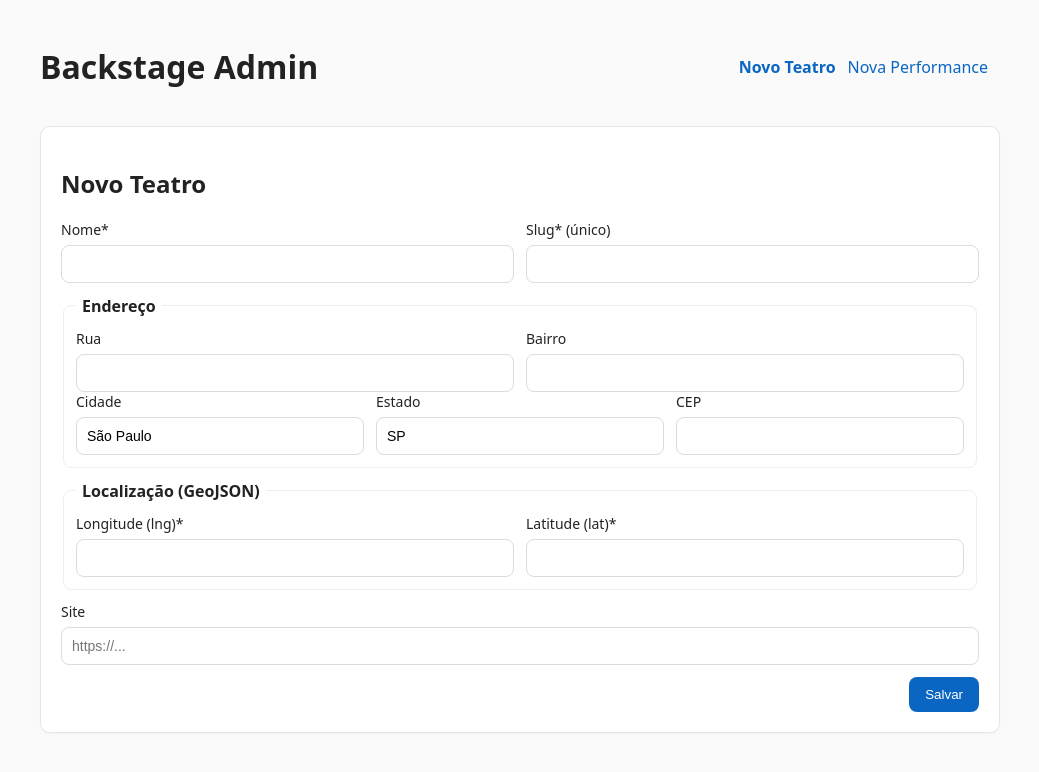
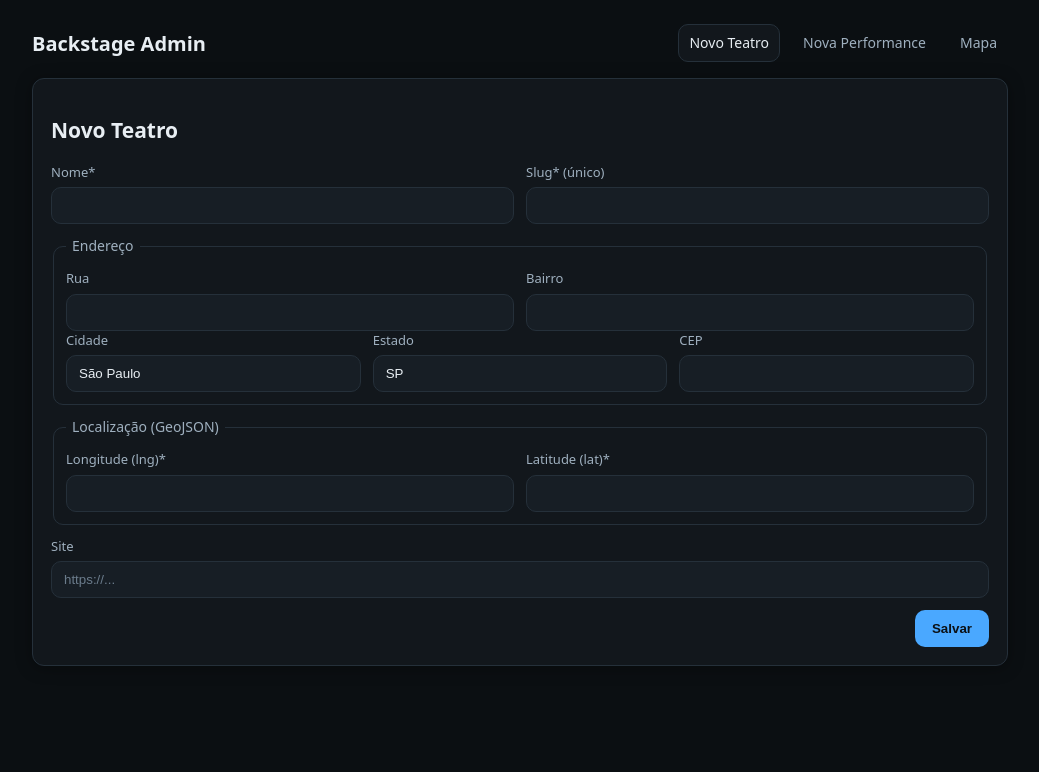
Before and after one commit to AllanAbla/Backstage-Front, a React (Vite) app: page /theaters/new in a window 1280 px wide. Shown: the top 772 px of the page, without its empty margins (120-1159 px from the left). Built offline with nearby package versions, Linux system fonts and the light colour scheme; no server answers.

Commit message:
Dark Mode e Mapa dos teatros

```diff
--- a/package.json
+++ b/package.json
@@ -9,6 +9,8 @@
     "preview": "vite preview --port 5174"
   },
   "dependencies": {
+    "leaflet": "1.9.4",
+    "react-leaflet": "4.2.1",
     "react": "^18.3.1",
     "react-dom": "^18.3.1",
     "react-router-dom": "^6.26.1"
--- a/src/App.jsx
+++ b/src/App.jsx
@@ -1,6 +1,7 @@
-import { Link, Routes, Route, NavLink } from "react-router-dom";
+import { Routes, Route, NavLink } from "react-router-dom";
 import TheaterForm from "./components/TheaterForm.jsx";
 import PerformanceForm from "./components/PerformanceForm.jsx";
+import MapPage from "./pages/Map.jsx"; // <-- ADICIONE ESSA LINHA
 
 export default function App() {
   return (
@@ -10,6 +11,7 @@ export default function App() {
         <nav>
           <NavLink to="/theaters/new">Novo Teatro</NavLink>
           <NavLink to="/performances/new">Nova Performance</NavLink>
+          <NavLink to="/map">Mapa</NavLink>
         </nav>
       </header>
 
@@ -17,6 +19,7 @@ export default function App() {
         <Route path="/" element={<Home />} />
         <Route path="/theaters/new" element={<TheaterForm />} />
         <Route path="/performances/new" element={<PerformanceForm />} />
+        <Route path="/map" element={<MapPage />} /> {/* <-- usa o componente importado */}
       </Routes>
     </div>
   );
@@ -27,13 +30,6 @@ function Home() {
     <div className="card">
       <h2>Bem-vindo 👋</h2>
       <p>Use o menu acima para cadastrar teatros e performances.</p>
-      <p>
-        Dica: deixe o backend rodando em{" "}
-        <code>http://127.0.0.1:8000</code> e o CORS habilitado.
-      </p>
-      <p>
-        Precisando de listagens e edição depois, a gente adiciona rapidinho.
-      </p>
     </div>
   );
 }
--- /dev/null
+++ b/src/leaflet-fix.js
@@ -0,0 +1,12 @@
+import L from "leaflet";
+import iconRetinaUrl from "leaflet/dist/images/marker-icon-2x.png";
+import iconUrl from "leaflet/dist/images/marker-icon.png";
+import shadowUrl from "leaflet/dist/images/marker-shadow.png";
+
+const DefaultIcon = L.icon({
+  iconRetinaUrl, iconUrl, shadowUrl,
+  iconSize: [25, 41], iconAnchor: [12, 41],
+  popupAnchor: [1, -34], tooltipAnchor: [16, -28],
+  shadowSize: [41, 41],
+});
+L.Marker.prototype.options.icon = DefaultIcon;
--- a/src/main.jsx
+++ b/src/main.jsx
@@ -3,6 +3,8 @@ import { createRoot } from "react-dom/client";
 import { BrowserRouter } from "react-router-dom";
 import App from "./App.jsx";
 import "./styles.css";
+import "leaflet/dist/leaflet.css";
+import "./leaflet-fix.js";
 
 createRoot(document.getElementById("root")).render(
   <React.StrictMode>
--- /dev/null
+++ b/src/pages/Map.jsx
@@ -0,0 +1,108 @@
+import { useEffect, useMemo, useState } from "react";
+import {
+  MapContainer,
+  TileLayer,
+  Marker,
+  Tooltip,
+  useMap,
+} from "react-leaflet";
+import L from "leaflet";
+import { listTheaters } from "../api/theaters";
+
+// Fix do ícone padrão do Leaflet em bundlers (Vite/webpack)
+import markerIcon2x from "leaflet/dist/images/marker-icon-2x.png";
+import markerIcon from "leaflet/dist/images/marker-icon.png";
+import markerShadow from "leaflet/dist/images/marker-shadow.png";
+L.Icon.Default.mergeOptions({
+  iconRetinaUrl: markerIcon2x,
+  iconUrl: markerIcon,
+  shadowUrl: markerShadow,
+});
+
+function FitBounds({ points }) {
+  const map = useMap();
+  useEffect(() => {
+    if (!points?.length) return;
+    const bounds = L.latLngBounds(points.map((p) => [p.lat, p.lng]));
+    map.fitBounds(bounds.pad(0.2), { animate: true });
+  }, [points, map]);
+  return null;
+}
+
+export default function MapPage() {
+  const [theaters, setTheaters] = useState([]);
+  const [error, setError] = useState(null);
+
+  // carrega teatros
+  useEffect(() => {
+    listTheaters()
+      .then(setTheaters)
+      .catch((e) => setError(e.message || String(e)));
+  }, []);
+
+  // converte dados -> pontos [lat,lng] (React-Leaflet usa [lat,lng]; sua API está [lng,lat])
+  const points = useMemo(() => {
+    return (theaters || [])
+      .map((t) => {
+        const coords = t.location?.coordinates;
+        if (!coords || coords.length !== 2) return null;
+        const [lng, lat] = coords; // sua API vem [lng, lat]
+        if (typeof lat !== "number" || typeof lng !== "number") return null;
+        return {
+          id: t._id || t.id,
+          name: t.name,
+          lat,
+          lng,
+          city: t.address?.city,
+          state: t.address?.state,
+        };
+      })
+      .filter(Boolean);
+  }, [theaters]);
+
+  // centro e zoom inicial (Brasil)
+  const initialCenter = [-14.235004, -51.92528]; // [lat, lng]
+  const initialZoom = 4;
+
+  return (
+    <div className="card map-page">
+      <h2>Mapa de Teatros</h2>
+      {error && <p className="err">{error}</p>}
+      <MapContainer
+        className="map"
+        center={initialCenter}
+        zoom={initialZoom}
+        scrollWheelZoom
+        worldCopyJump
+      >
+        <TileLayer
+          attribution='&copy; <a href="https://www.openstreetmap.org/copyright">OSM</a> · Tiles: &copy; Carto'
+          url="https://{s}.basemaps.cartocdn.com/dark_all/{z}/{x}/{y}{r}.png"
+        />
+        {/* ajusta o mapa para caber todos os pontos quando carregar */}
+        <FitBounds points={points} />
+
+        {points.map((p) => (
+          <Marker key={p.id} position={[p.lat, p.lng]}>
+            {/* Tooltip aparece ao passar o mouse */}
+            <Tooltip direction="top" offset={[0, -10]} opacity={1} sticky>
+              <strong>{p.name}</strong>
+              {p.city || p.state ? (
+                <div style={{ fontSize: 12, opacity: 0.85 }}>
+                  {p.city}
+                  {p.city && p.state ? " · " : ""}
+                  {p.state}
+                </div>
+              ) : null}
+            </Tooltip>
+          </Marker>
+        ))}
+      </MapContainer>
+
+      <small style={{ opacity: 0.7 }}>
+        Tiles &copy; OpenStreetMap contributors · Use o scroll ou pinch para
+        zoom.
+      </small>
+    </div>
+  );
+}
--- a/src/styles.css
+++ b/src/styles.css
@@ -1,24 +1,139 @@
-:root { font-family: system-ui, -apple-system, Segoe UI, Roboto, Ubuntu, 'Helvetica Neue', Arial; }
-body { margin: 0; background: #fafafa; color: #222; }
-.container { max-width: 960px; margin: 0 auto; padding: 24px; }
-header { display: flex; align-items: center; justify-content: space-between; gap: 16px; margin-bottom: 16px; }
-nav a { margin-right: 12px; text-decoration: none; color: #0a66c2; }
-nav a.active { font-weight: 600; }
-.card { background: #fff; border: 1px solid #e6e6e6; border-radius: 10px; padding: 20px; box-shadow: 0 1px 2px rgba(0,0,0,.04); }
-.form { display: grid; gap: 12px; }
-.grid2 { display: grid; grid-template-columns: 1fr 1fr; gap: 12px; }
-.grid3 { display: grid; grid-template-columns: 1fr 1fr 1fr; gap: 12px; }
-label { display: grid; gap: 6px; font-size: 14px; }
-input, textarea, select { padding: 10px; border: 1px solid #dcdcdc; border-radius: 8px; font-size: 14px; background: #fff; }
-textarea { resize: vertical; }
-fieldset { border: 1px solid #eee; border-radius: 8px; padding: 12px; }
-legend { padding: 0 6px; font-weight: 600; }
-.actions { display: flex; justify-content: flex-end; }
-button { padding: 10px 16px; border: none; background: #0a66c2; color: white; border-radius: 8px; cursor: pointer; }
-button.secondary { background: #999; }
-button:disabled { opacity: .6; cursor: not-allowed; }
-.row-end { display: flex; align-items: end; }
-.ok { color: #0a8a3a; }
-.err { color: #c22; white-space: pre-wrap; }
-code { background: #f3f3f3; padding: 2px 6px; border-radius: 6px; }
-img { border: 1px solid #eee; border-radius: 8px; }
+/* ====== DARK THEME (global) ====== */
+:root{
+  /* palette */
+  --bg: #0b0f12;            /* page background */
+  --panel: #12171c;         /* cards/nav */
+  --panel-2: #171e25;       /* inputs */
+  --text: #e8eef3;          /* main text */
+  --muted: #9fb0bf;         /* secondary text */
+  --border: #25303a;        /* subtle borders */
+  --primary: #4aa8ff;       /* brand/cta */
+  --primary-600: #3899f5;
+  --danger: #ff5c7a;
+  --ok: #34d399;
+
+  --shadow: 0 2px 16px rgba(0,0,0,.35);
+  --radius: 12px;
+  --radius-sm: 10px;
+}
+
+*{ box-sizing: border-box; }
+
+html, body, #root{ height: 100%; }
+body{
+  margin: 0;
+  background: var(--bg);
+  color: var(--text);
+  font: 14px/1.45 system-ui, -apple-system, Segoe UI, Roboto, Ubuntu, 'Helvetica Neue', Arial, 'Noto Sans', 'Liberation Sans';
+}
+
+/* layout */
+.container{ max-width: 1024px; margin: 0 auto; padding: 24px; }
+header{
+  display:flex; align-items:center; justify-content:space-between; gap:16px; margin-bottom:16px;
+}
+header h1{ font-size: 20px; margin:0; color: var(--text); }
+
+nav{ display:flex; gap:12px; flex-wrap: wrap; }
+nav a{
+  color: var(--muted); text-decoration:none; padding:8px 10px; border-radius: var(--radius-sm);
+  background: transparent; border: 1px solid transparent;
+}
+nav a:hover{ color: var(--text); background: #0f1419; border-color: var(--border); }
+nav a.active{ color: var(--text); background: var(--panel); border:1px solid var(--border); }
+
+.card{
+  background: var(--panel);
+  border: 1px solid var(--border);
+  border-radius: var(--radius);
+  box-shadow: var(--shadow);
+  padding: 18px;
+}
+
+/* forms */
+.form{ display:grid; gap:12px; }
+.grid2{ display:grid; grid-template-columns: 1fr 1fr; gap:12px; }
+.grid3{ display:grid; grid-template-columns: 1fr 1fr 1fr; gap:12px; }
+label{ display:grid; gap:6px; color: var(--muted); font-size: 13px; }
+
+input, textarea, select{
+  width: 100%;
+  padding: 10px 12px;
+  border-radius: 10px;
+  border: 1px solid var(--border);
+  background: var(--panel-2);
+  color: var(--text);
+  outline: none;
+  transition: border-color .1s, box-shadow .1s, background .1s;
+}
+input::placeholder, textarea::placeholder{ color: #6b7c8c; }
+input:focus, textarea:focus, select:focus{
+  border-color: var(--primary);
+  box-shadow: 0 0 0 3px rgba(74,168,255,.2);
+}
+
+textarea{ resize: vertical; min-height: 92px; }
+
+fieldset{
+  border: 1px solid var(--border);
+  border-radius: var(--radius-sm);
+  padding: 12px;
+}
+legend{ padding: 0 6px; color: var(--muted); }
+
+.actions{ display:flex; justify-content:flex-end; gap:8px; }
+
+button{
+  padding: 10px 16px;
+  border: 1px solid transparent;
+  border-radius: 10px;
+  background: var(--primary);
+  color: #0c1116;
+  font-weight: 600;
+  cursor: pointer;
+}
+button:hover{ background: var(--primary-600); }
+button.secondary{ background: #2a3541; color: var(--text); border-color: var(--border); }
+button:disabled{ opacity: .6; cursor: not-allowed; }
+
+.row-end{ display:flex; align-items:end; }
+
+/* feedback */
+.ok{ color: var(--ok); }
+.err{ color: var(--danger); white-space: pre-wrap; }
+
+/* code/inline */
+code{
+  background: #0f151b; color: #cfe6ff;
+  padding: 2px 6px; border-radius: 8px; border: 1px solid var(--border);
+}
+
+/* images */
+img{ border: 1px solid var(--border); border-radius: 10px; }
+
+/* map */
+.map-page .map{
+  height: 75vh;
+  width: 100%;
+  border-radius: var(--radius);
+  border: 1px solid var(--border);
+  overflow: hidden;
+  background: #0f1419;
+}
+
+/* leaflet dark tweaks */
+.leaflet-container{ background: #0f1419; }
+.leaflet-control-attribution,
+.leaflet-control-scale{
+  background: rgba(15,20,25,.6);
+  color: var(--muted);
+  border: 1px solid var(--border);
+  backdrop-filter: blur(6px);
+}
+.leaflet-control-attribution a{ color: var(--primary); }
+.leaflet-tooltip{
+  background: #0f1419;
+  color: var(--text);
+  border: 1px solid var(--border);
+  box-shadow: var(--shadow);
+}
```
Also changed, not shown: 1 other file (tests, documents, lock files or other folders).
